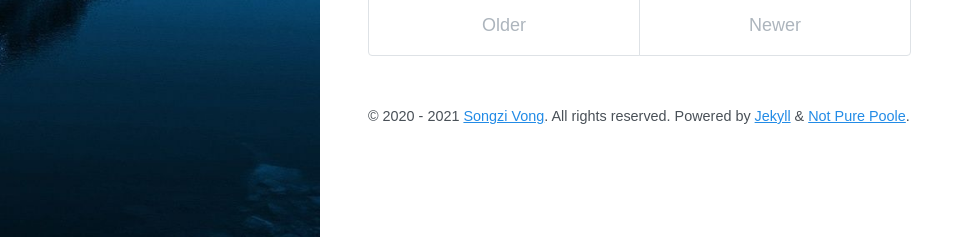
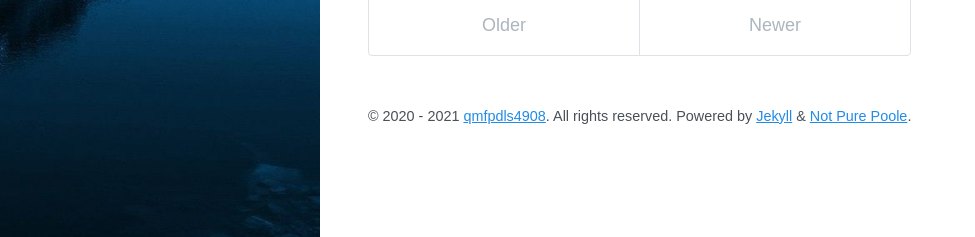
Before and after one commit to qmfpdls4908/qmfpdls4908.github.io, a Jekyll site: the page built from index.html, in a window 1280 px wide. Shown: the part 660-897 px from the top of the page, without its empty margins (0-975 px from the left). Built offline with Jekyll 4.4.1, drawn with Linux system fonts in a browser that asks for light colours; nearby versions of some CDN libraries; the list of posts is cut into pages by our own code.

Commit message:
fixed config

```diff
--- a/_config.yml
+++ b/_config.yml
@@ -29,14 +29,13 @@
 
 # Optimize Jekyl SEO Tag
 twitter:
-  username: vszhub
+  username: qmfpdls4908
   card: summary
 logo: logo.png
 social:
-  name: Songzi Vong
+  name: qmfpdls4908
   links:
-    - https://twitter.com/vszhub
-    - https://github.com/vszhub
+    - https://github.com/qmfpdls4908
 google_site_verification: xxxxx
 lang: en
 
@@ -54,6 +53,6 @@
 
 # Specify the author for blog posts
 author:
-  name: Songzi Vong
-  url: https://github.com/vszhub/
-  email: vszhub@gmail.com
+  name: qmfpdls4908
+  url: https://github.com/qmfpdls4908/
+  email: lamer5130@gmail.com
```
